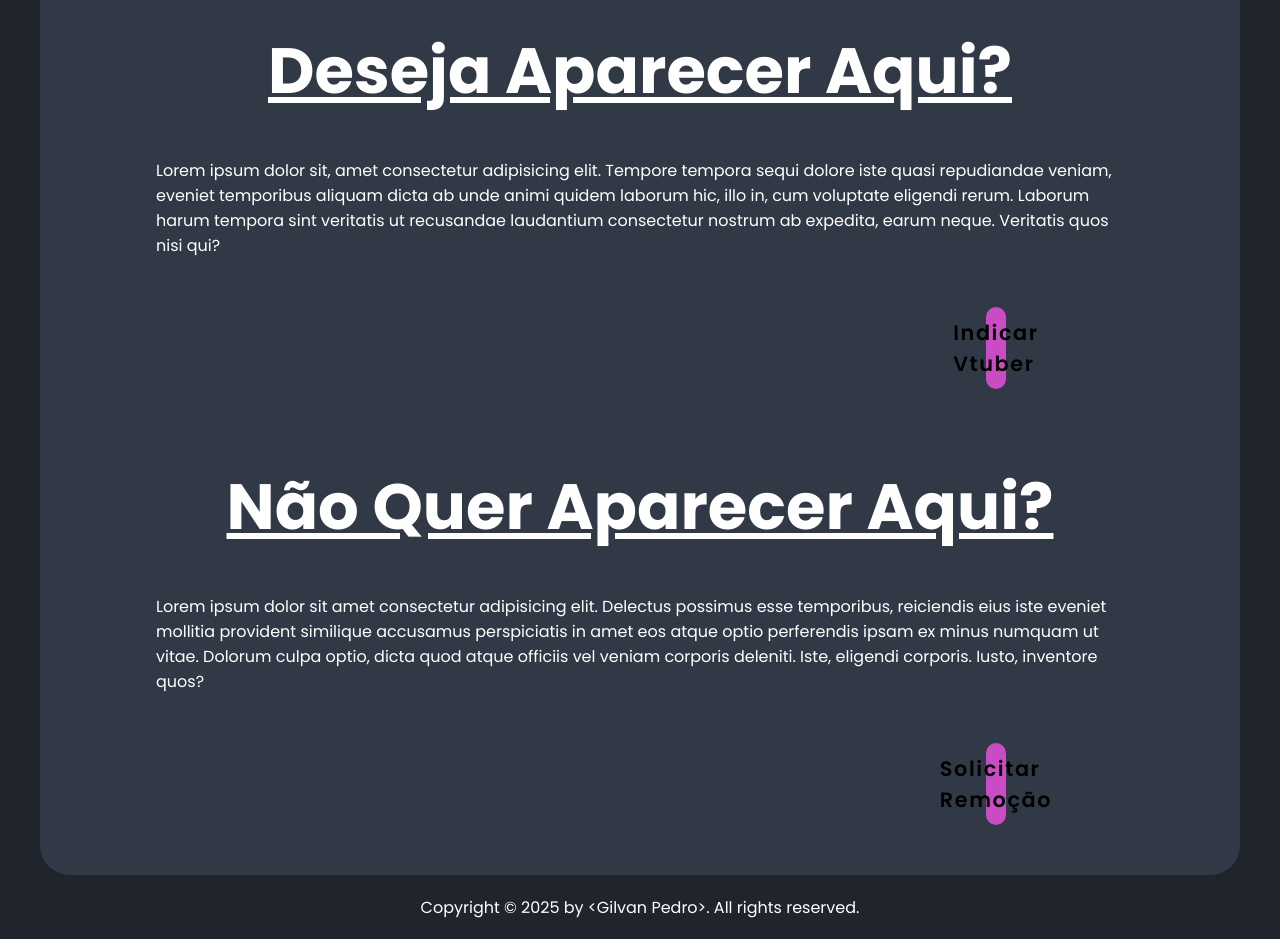
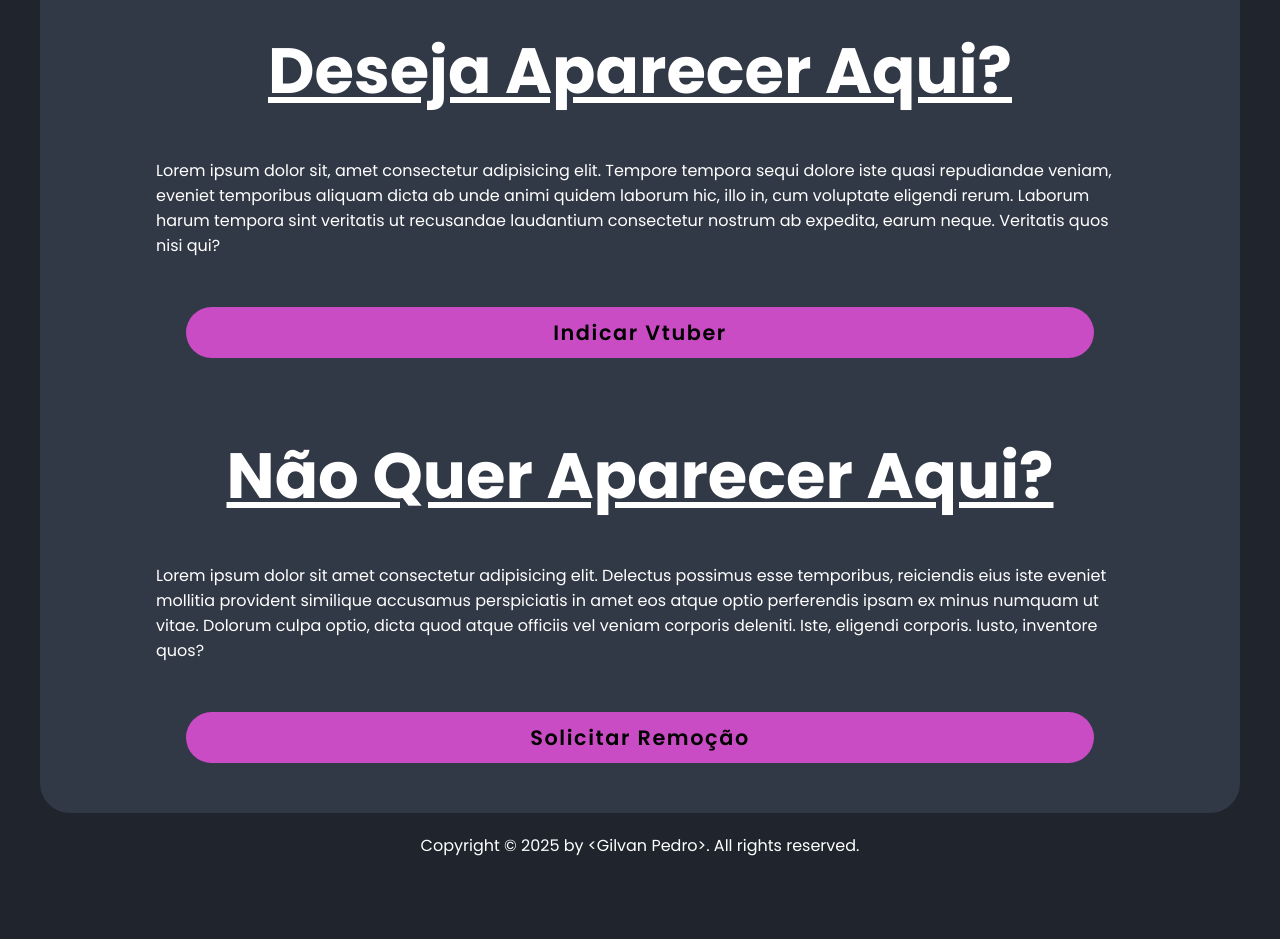
Before and after one commit to GilvanPedro/Vtubers, a plain HTML site: page index.html in a window 1280 px wide. Shown: the part 1773-2712 px from the top of the page. After the commit the page ends 2650 px from the top, so only its background shows below. Drawn offline with Linux system fonts and the light colour scheme; a web font is replaced by a local one.

Commit message:
Update style.css

```diff
--- a/style.css
+++ b/style.css
@@ -170,8 +170,6 @@ h1{
     font-size: 1.3rem;
     align-items: center;
     justify-content: center;
-    margin-left: 800px;
-    margin-right: 800px;
 }
 
 .botao{
```
